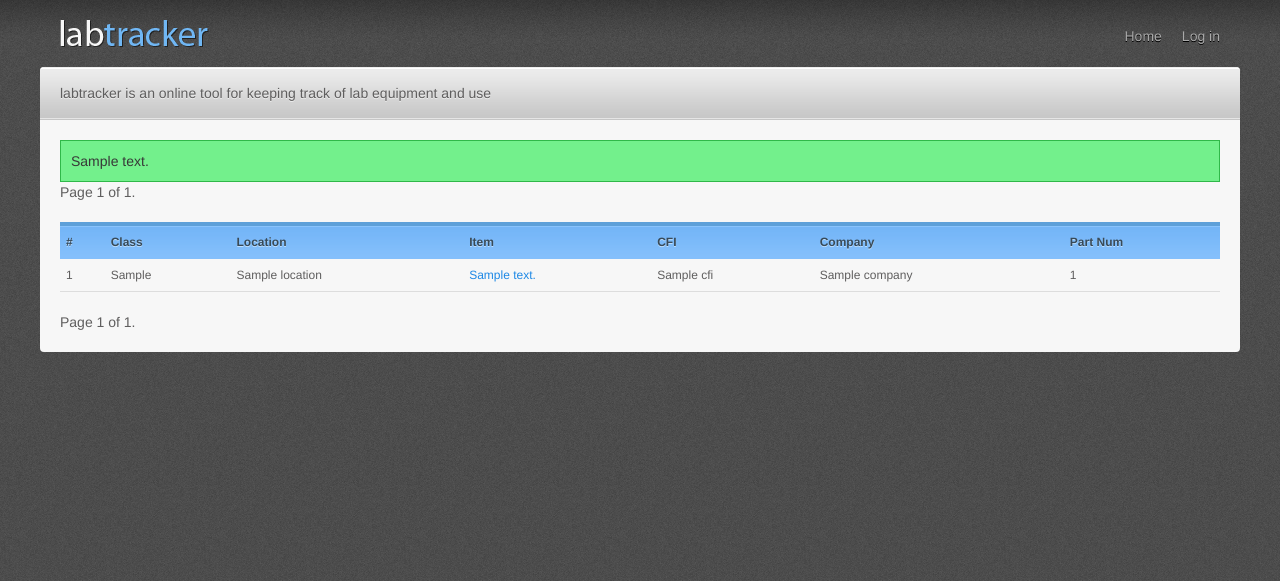
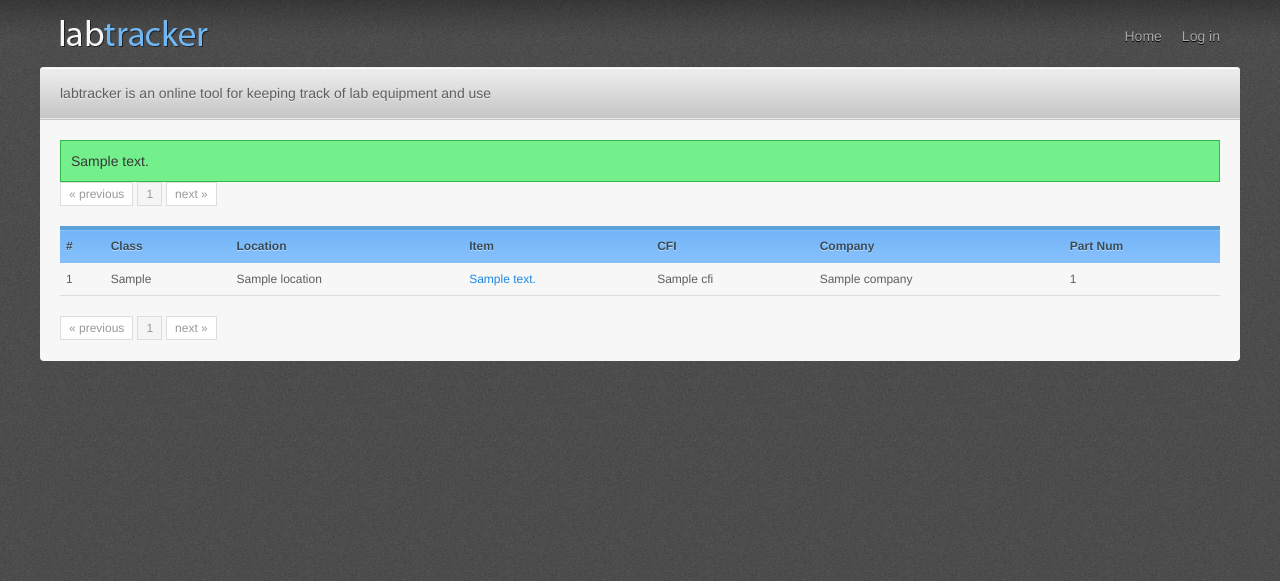
Before and after one commit to danielstjules/labtracker, a Django app: template labtracker/templates/labtracker/item_list.html in a window 1280 px wide. Shown: the top 581 px of the page. Run offline with Django 3.2, Linux system fonts and the light colour scheme; the template is opened without the code that fills it: most values are stand-ins (such as "Sample title", 1, 10 or a date in 2020).

Commit message:
Improve pagination

```diff
--- a/labtracker/static/style.css
+++ b/labtracker/static/style.css
@@ -164,14 +164,6 @@ tr.inactive:hover td {
     color: #999;
 }
 
-.top_pag {
-    margin-bottom: 20px;
-}
-
-.bottom_pag {
-    margin-top: 20px;
-}
-
 /* list-based info */
 
 ul {
@@ -241,6 +233,8 @@ option.selected {
     padding: 10px 0 0 0;
 }
 
+/* blockquotes for displaying comments */
+
 blockquote {
     padding: 0 0 0 15px;
     margin: 0 0 20px;
@@ -254,3 +248,54 @@ blockquote small {
     line-height: 20px;
     color: #999999;
 }
+
+/* pagination */
+
+.pagination {
+    margin-bottom: 20px;
+    font-size: 12px;
+}
+
+.bottom_pag {
+    padding: 20px 0 25px 0;
+    margin: 0
+}
+
+.pagination ul {
+    margin: 0;
+    padding: 0;
+    display: inline-block;
+    *display: inline;
+}
+
+.pagination li {
+    display: inline;
+}
+
+.pagination a,
+.pagination span {
+    float: left;
+    padding: 2px 8px;
+    line-height: 18px;
+    text-decoration: none;
+    background-color: #ffffff;
+    border: 1px solid #dddddd;
+    margin: 0 4px 0 0;
+}
+
+.pagination a:hover,
+.pagination a:focus,
+.pagination .active a,
+.pagination .active span {
+    background-color: #f5f5f5;
+}
+
+.pagination .active a,
+.pagination .active span {
+    color: #999999;
+    cursor: default;
+}
+
+.pagination span {
+    color: #999999;
+}
--- a/labtracker/templates/labtracker/item_list.html
+++ b/labtracker/templates/labtracker/item_list.html
@@ -4,17 +4,25 @@
 {% block content %}
 {% if item_list %}
 	<div class="pagination top_pag">
-		<span class="step-links">
+		<ul>
 		{% if page_obj.has_previous %}
-			<a href="/{{ page_obj.previous_page_number }}/">previous</a>
+			<li><a href="/{{ page_obj.previous_page_number }}/">&laquo; previous</a></li>
+		{% else %}
+			<span>&laquo; previous</span>
 		{% endif %}
-			<span class="current">
-				Page {{ page_obj.number }} of {{ paginator.num_pages }}.
-			</span>
+		{% for p in page_obj.paginator.page_range %}
+			{% ifequal p page_obj.number %}
+				<li class="active"><a href="/{{ p }}/">{{ p }}</a></li>
+			{% else %}
+				<li><a href="/{{ p }}/">{{ p }}</a></li>
+			{% endifequal %}
+		{% endfor %}
 		{% if page_obj.has_next %}
-			<a href="/{{ page_obj.next_page_number }}/">next</a>
+			<li><a href="/{{ page_obj.next_page_number }}/">next &raquo;</a></li>
+		{% else %}
+			<span>next &raquo;</span>
 		{% endif %}
-		</span>
+		</ul>
 	</div>
 
 	<table id="equipment_list" summary="Equipment List">
@@ -45,17 +53,23 @@
 	</table>
 
 	<div class="pagination bottom_pag">
-		<span class="step-links">
 		{% if page_obj.has_previous %}
-			<a href="/{{ page_obj.previous_page_number }}/">previous</a>
+			<li><a href="/{{ page_obj.previous_page_number }}/">&laquo; previous</a></li>
+		{% else %}
+			<span>&laquo; previous</span>
 		{% endif %}
-			<span class="current">
-				Page {{ page_obj.number }} of {{ paginator.num_pages }}.
-			</span>
+		{% for p in page_obj.paginator.page_range %}
+			{% ifequal p page_obj.number %}
+				<li class="active"><a href="/{{ p }}/">{{ p }}</a></li>
+			{% else %}
+				<li><a href="/{{ p }}/">{{ p }}</a></li>
+			{% endifequal %}
+		{% endfor %}
 		{% if page_obj.has_next %}
-			<a href="/{{ page_obj.next_page_number }}/">next</a>
+			<li><a href="/{{ page_obj.next_page_number }}/">next &raquo;</a></li>
+		{% else %}
+			<span>next &raquo;</span>
 		{% endif %}
-		</span>
 	</div>
 
 {% else %}
```
Also changed, not shown: labtracker/templates/labtracker/request_list_admin.html (+30 -14 lines).
